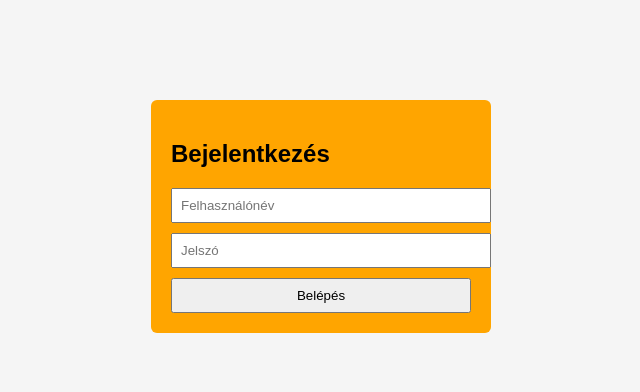
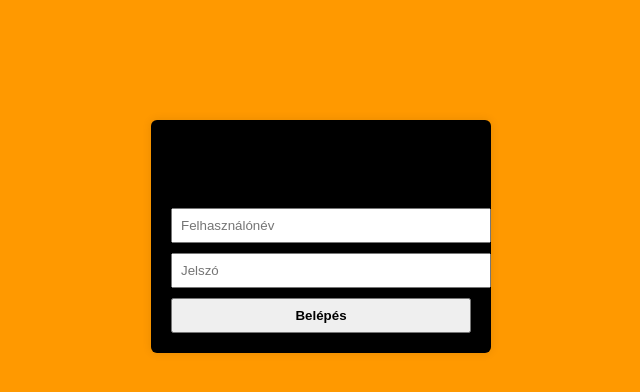
Before and after one commit to szid2006/nezoteres_beosztas7.0, a Flask app: page /login in a window 1280 px wide. Shown: the top 392 px of the page, without its empty margins (319-959 px from the left). Run offline with Flask 3, Linux system fonts and the light colour scheme.

Commit message:
Update login.html

```diff
--- a/templates/login.html
+++ b/templates/login.html
@@ -1,35 +1,50 @@
 <!DOCTYPE html>
-<html>
+<html lang="hu">
 <head>
     <meta charset="UTF-8">
-    <title>Belépés</title>
+    <title>Bejelentkezés</title>
     <style>
-        body { font-family: Arial; background: #f5f5f5; }
-        .box {
+        body {
+            font-family: Arial, sans-serif;
+            background: #fF9900;
+        }
+        .login-box {
             width: 300px;
-            margin: 100px auto;
-            background: orange;
+            margin: 120px auto;
+            background: black;
             padding: 20px;
             border-radius: 6px;
+            box-shadow: 0 0 10px rgba(0,0,0,0.1);
         }
-        input { width: 100%; margin-bottom: 10px; padding: 8px; }
-        button { width: 100%; padding: 8px; }
-        .error { color: red; }
+        input {
+            width: 100%;
+            padding: 8px;
+            margin-bottom: 10px;
+        }
+        button {
+            width: 100%;
+            padding: 8px;
+            font-weight: bold;
+        }
+        .error {
+            color: red;
+            margin-bottom: 10px;
+        }
     </style>
 </head>
 <body>
 
-<div class="box">
+<div class="login-box">
     <h2>Bejelentkezés</h2>
 
     {% if error %}
-        <p class="error">{{ error }}</p>
+        <div class="error">{{ error }}</div>
     {% endif %}
 
     <form method="post">
         <input name="username" placeholder="Felhasználónév" required>
-        <input name="password" type="password" placeholder="Jelszó" required>
-        <button>Belépés</button>
+        <input type="password" name="password" placeholder="Jelszó" required>
+        <button type="submit">Belépés</button>
     </form>
 </div>
 
```
